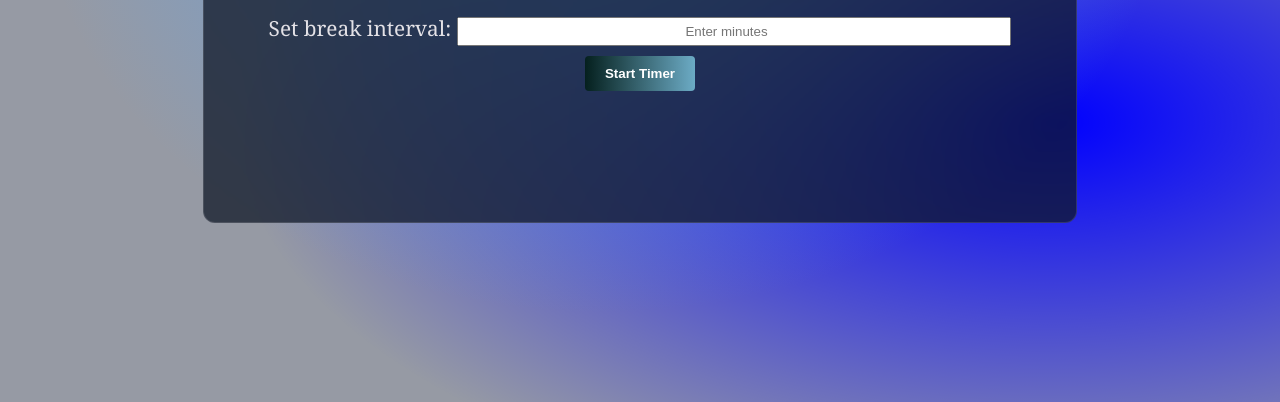
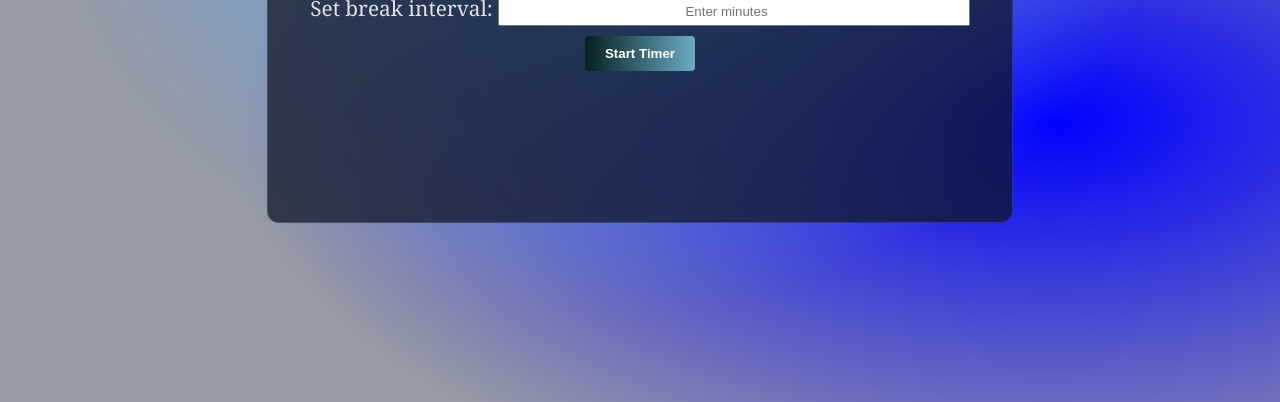
Before and after one commit to kri55hn4/notify, a plain HTML site: page index.html in a window 1280 px wide. Shown: the part 398-800 px from the top of the page. Drawn offline with Linux system fonts and the light colour scheme.

Commit message:
Update styles.css

```diff
--- a/styles.css
+++ b/styles.css
@@ -16,7 +16,7 @@ body {
     text-align: center;
     padding: 20px;
     width:40%;
-    min-width: 65%;
+    min-width: 55%;
     height:50%;
     backdrop-filter: blur(1.8px);
     -webkit-backdrop-filter: blur(1.8px);
```
